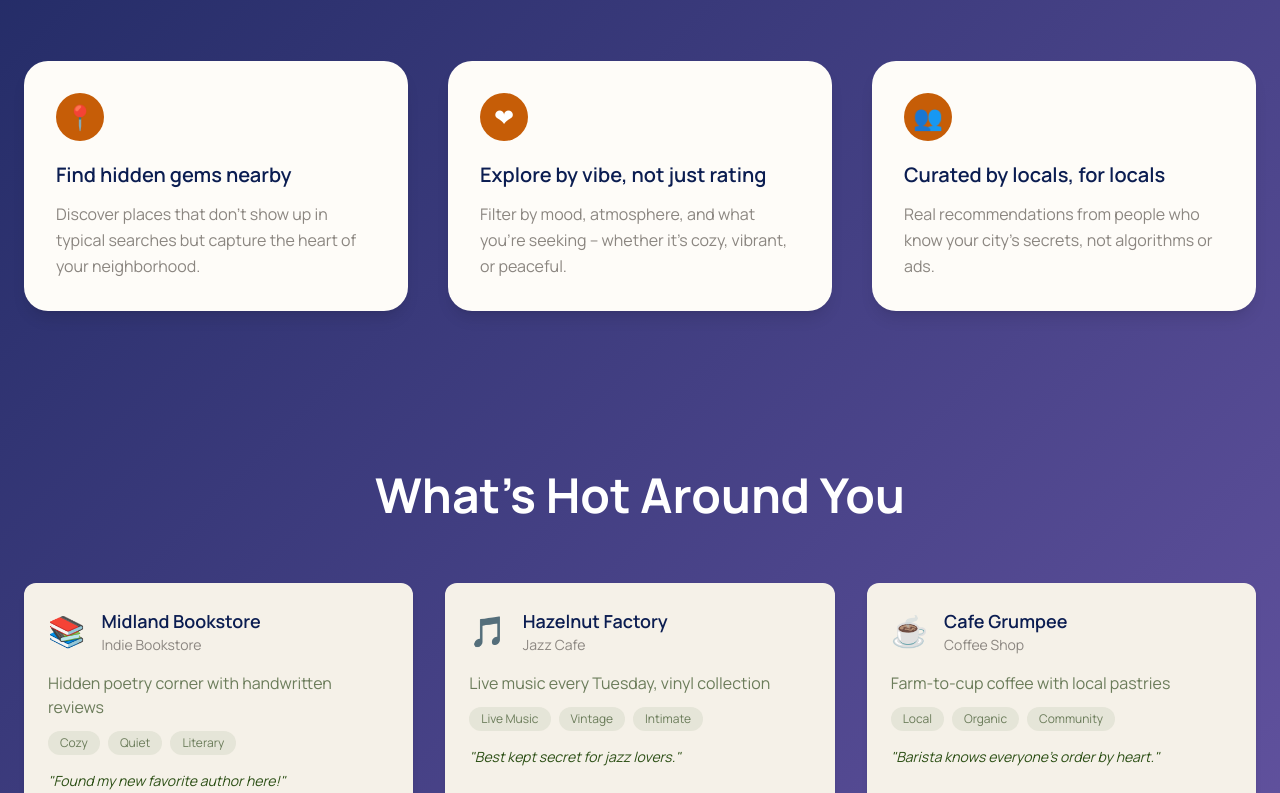
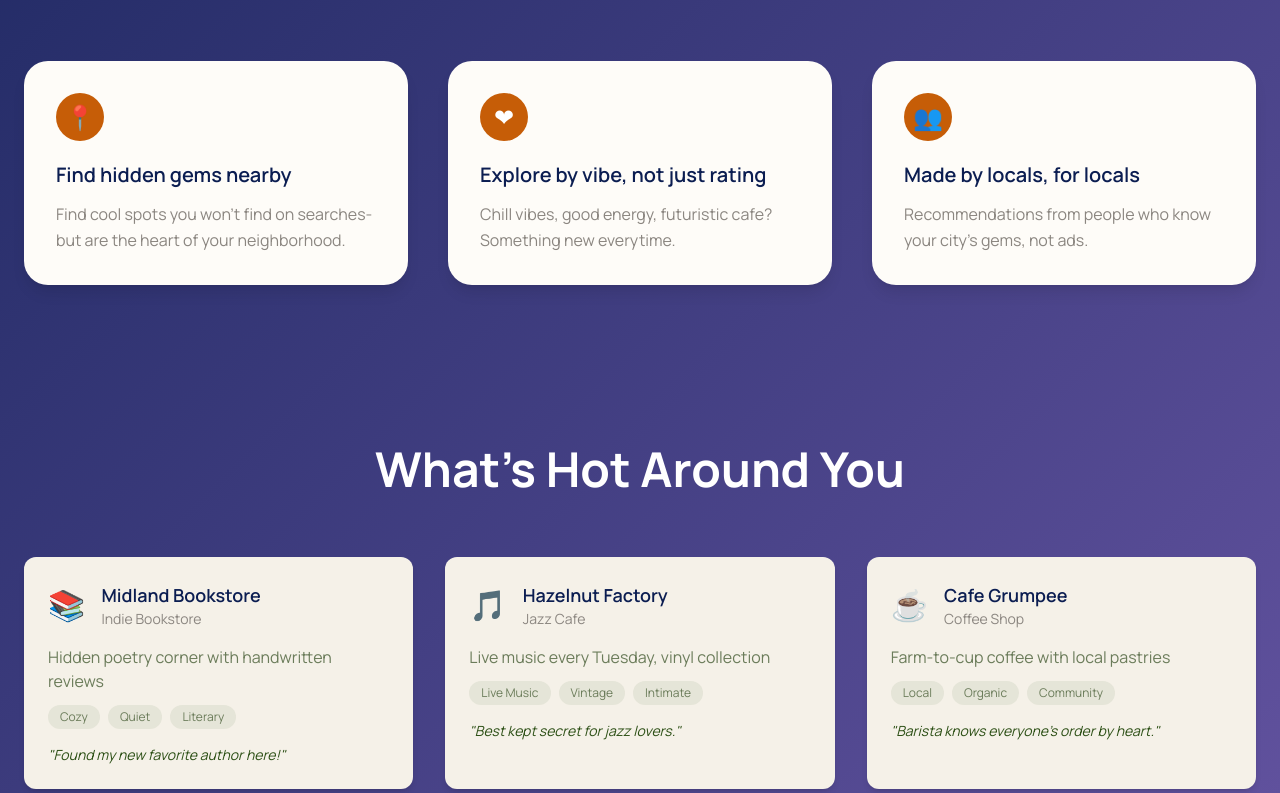
Before and after one commit to Avantika20/GemScout, a plain HTML site: page index.html in a window 1280 px wide. Shown: the part 931-1724 px from the top of the page. Drawn offline with nearby package versions, Linux system fonts and the light colour scheme.

Commit message:
Update index.html

```diff
--- a/index.html
+++ b/index.html
@@ -99,17 +99,18 @@
                 <div class="bg-[#fefcf8] rounded-3xl p-8 shadow-lg hover:shadow-xl transition-transform transform hover:-translate-y-2">
                     <div class="w-12 h-12 bg-[#c65d07] rounded-full flex items-center justify-center text-white text-2xl mb-5 select-none">📍</div>
                     <h3 class="text-xl font-semibold mb-3 text-[#0B1D51]">Find hidden gems nearby</h3>
-                    <p class="text-[#8b8680] leading-relaxed">Discover places that don't show up in typical searches but capture the heart of your neighborhood.</p>
+                    <p class="text-[#8b8680] leading-relaxed">Find cool spots you won't find on searches- but are the heart of your neighborhood.</p>
                 </div>
                 <div class="bg-[#fefcf8] rounded-3xl p-8 shadow-lg hover:shadow-xl transition-transform transform hover:-translate-y-2">
                     <div class="w-12 h-12 bg-[#c65d07] rounded-full flex items-center justify-center text-white text-2xl mb-5 select-none">❤</div>
                     <h3 class="text-xl font-semibold mb-3 text-[#0B1D51]">Explore by vibe, not just rating</h3>
-                    <p class="text-[#8b8680] leading-relaxed">Filter by mood, atmosphere, and what you're seeking – whether it's cozy, vibrant, or peaceful.</p>
+                    <p class="text-[#8b8680] leading-relaxed">Chill vibes, good energy, futuristic cafe? Something new everytime.</p>
                 </div>
-                <div class="bg-[#fefcf8] rounded-3xl p-8 shadow-lg hover:shadow-xl transition-transform transform hover:-translate-y-2">
+
+ <div class="bg-[#fefcf8] rounded-3xl p-8 shadow-lg hover:shadow-xl transition-transform transform hover:-translate-y-2">
                     <div class="w-12 h-12 bg-[#c65d07] rounded-full flex items-center justify-center text-white text-2xl mb-5 select-none">👥</div>
-                    <h3 class="text-xl font-semibold mb-3 text-[#0B1D51]">Curated by locals, for locals</h3>
-                    <p class="text-[#8b8680] leading-relaxed">Real recommendations from people who know your city's secrets, not algorithms or ads.</p>
+                    <h3 class="text-xl font-semibold mb-3 text-[#0B1D51]">Made by locals, for locals</h3>
+                    <p class="text-[#8b8680] leading-relaxed">Recommendations from people who know your city's gems, not ads.</p>
                 </div>
             </div>
         </div>
```
